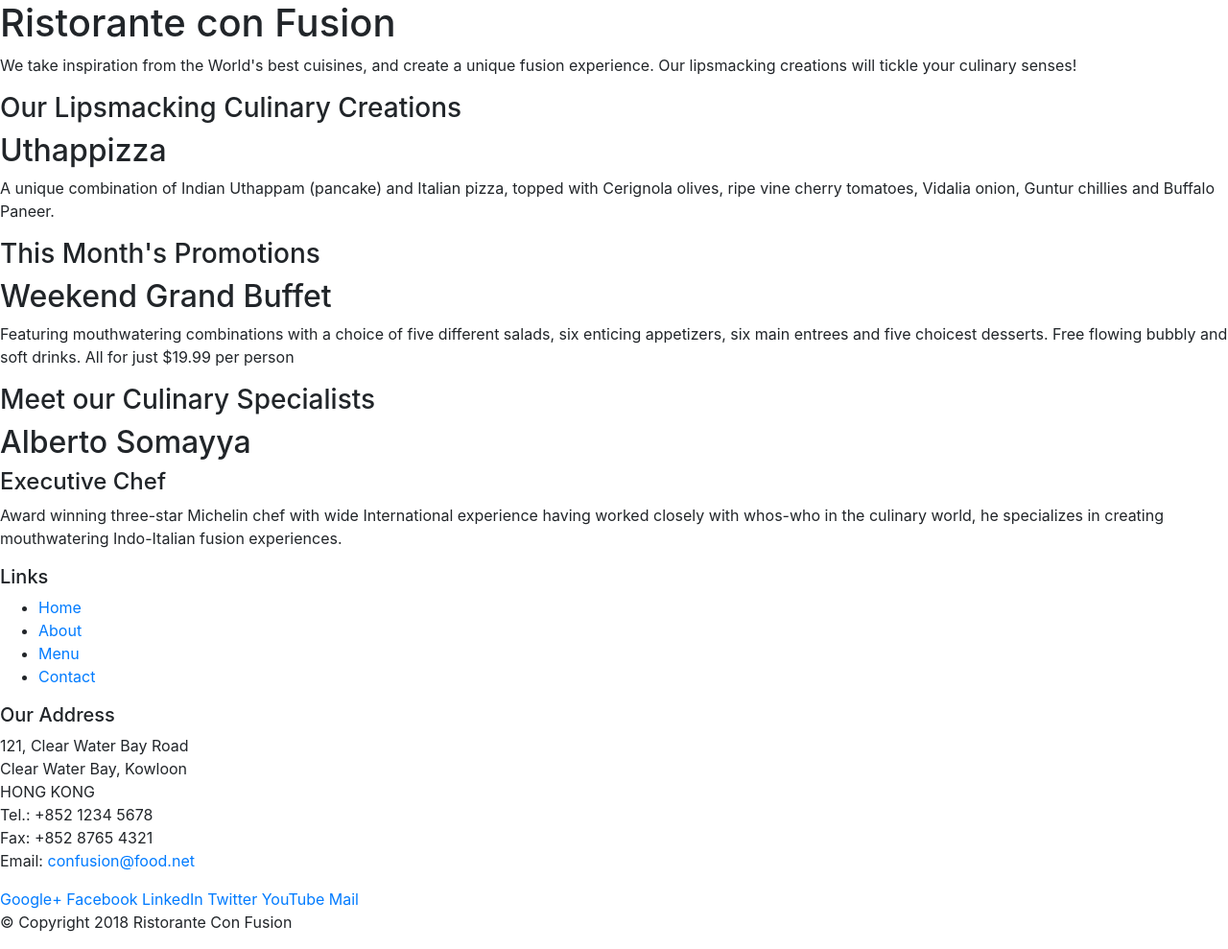
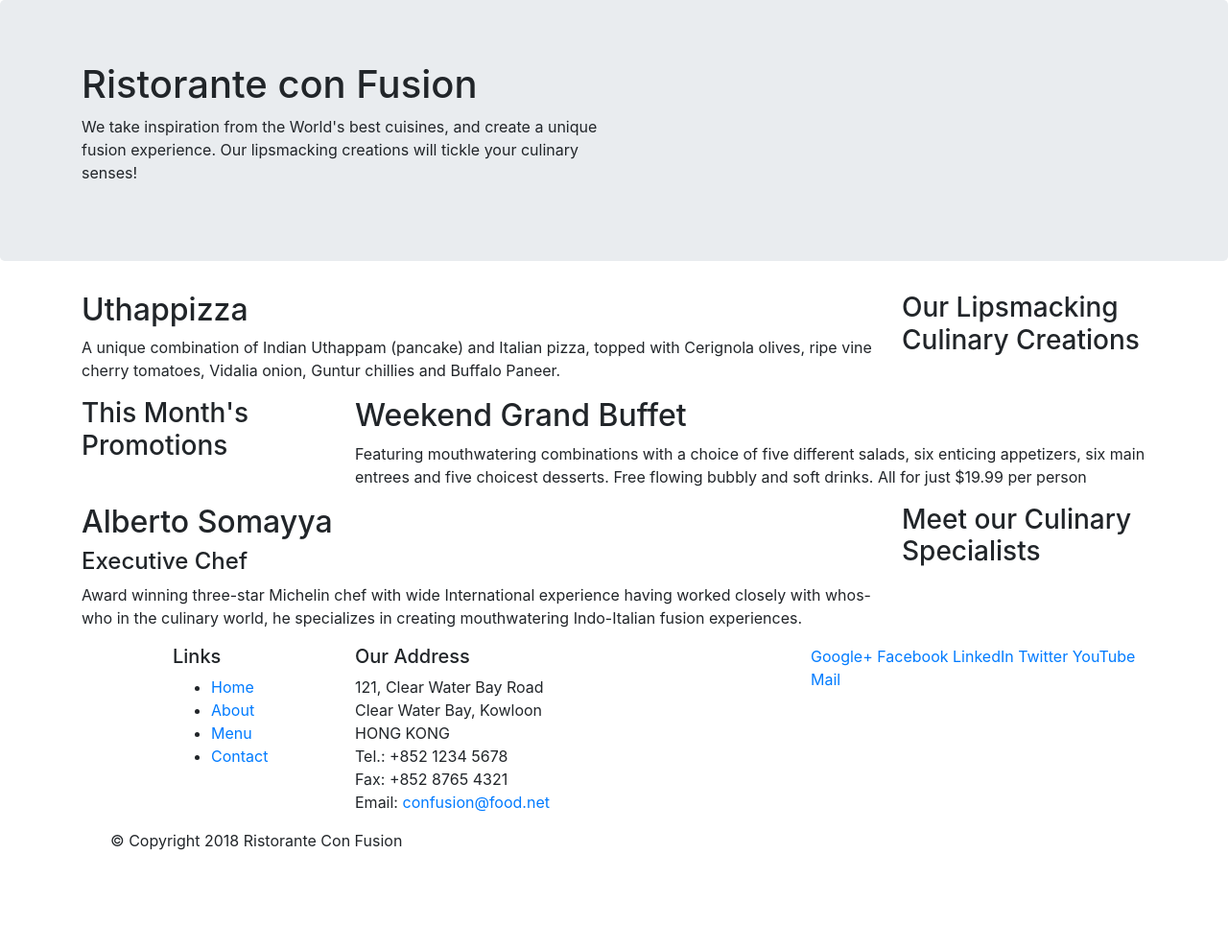
Before and after one commit to vladmarchuk90/conFusion, a website: page index.html in a window 1280 px wide. Shown: the whole page at 96% size. After the commit the page ends 904 px from the top, so only its background shows below. Drawn offline with nearby package versions, Linux system fonts and the light colour scheme.

Commit message:
Applying bootstrap part 1

```diff
--- a/index.html
+++ b/index.html
@@ -15,46 +15,46 @@
 
 <body>
 
-    <header>
-        <div>
-            <div>
-                <div>
+    <header class="jumbotron">
+        <div class="container">
+            <div class="row">
+                <div class="col-12 col-sm-6">
                     <h1>Ristorante con Fusion</h1>
                     <p>We take inspiration from the World's best cuisines, and create a unique fusion experience. Our lipsmacking creations will tickle your culinary senses!</p>
                 </div>
-                <div>
+                <div class="col-12 col-sm">
                 </div>
             </div>
         </div>
     </header>
 
-    <div>
-        <div>
-            <div>
+    <div class="container">
+        <div class="row">
+            <div class="col-12 col-sm-4 order-sm-last col-md-3">
                 <h3>Our Lipsmacking Culinary Creations</h3>
             </div>
-            <div>
+            <div class="col col-sm order-sm-first col-md">
                 <h2>Uthappizza</h2>
                 <p>A unique combination of Indian Uthappam (pancake) and Italian pizza, topped with Cerignola olives, ripe vine cherry tomatoes, Vidalia onion, Guntur chillies and Buffalo Paneer.</p>
             </div>
         </div>
 
 
-        <div>
-            <div>
+        <div class="row">
+            <div class="col-12 col-sm-4 col-md-3">
                 <h3>This Month's Promotions</h3>
             </div>
-            <div>
+            <div class="col col-sm col-md">
                 <h2>Weekend Grand Buffet</h2>
                 <p>Featuring mouthwatering combinations with a choice of five different salads, six enticing appetizers, six main entrees and five choicest desserts. Free flowing bubbly and soft drinks. All for just $19.99 per person </p>
             </div>
         </div>
 
-        <div>
-            <div>
+        <div class="row">
+            <div class="col-12 col-sm-4 order-sm-last col-md-3">
                 <h3>Meet our Culinary Specialists</h3>
             </div>
-            <div>
+            <div class="col col-sm order-sm-first col-md">
                 <h2>Alberto Somayya</h2>
                 <h4>Executive Chef</h4>
                 <p>Award winning three-star Michelin chef with wide International experience having worked closely with whos-who in the culinary world, he specializes in creating mouthwatering Indo-Italian fusion experiences. </p>
@@ -63,9 +63,9 @@
     </div>
 
     <footer>
-        <div>
-            <div>
-                <div>
+        <div class="container">
+            <div class="row">
+                <div class="col-4 offset-1 col-sm-2">
                     <h5>Links</h5>
                     <ul>
                         <li><a href="#">Home</a></li>
@@ -74,7 +74,7 @@
                         <li><a href="#">Contact</a></li>
                     </ul>
                 </div>
-                <div>
+                <div class="col-7 col-sm-5">
                     <h5>Our Address</h5>
                     <address>
 		              121, Clear Water Bay Road<br>
@@ -85,7 +85,7 @@
 		              Email: <a href="mailto:confusion@food.net">confusion@food.net</a>
 		           </address>
                 </div>
-                <div>
+                <div class="col-12 col-sm-4">
                     <div>
                         <a href="http://google.com/+">Google+</a>
                         <a href="http://www.facebook.com/profile.php?id=">Facebook</a>
@@ -96,8 +96,8 @@
                     </div>
                 </div>
            </div>
-           <div>
-                <div>
+           <div class="container">
+                <div class="col-auto">
                     <p>© Copyright 2018 Ristorante Con Fusion</p>
                 </div>
            </div>
```
